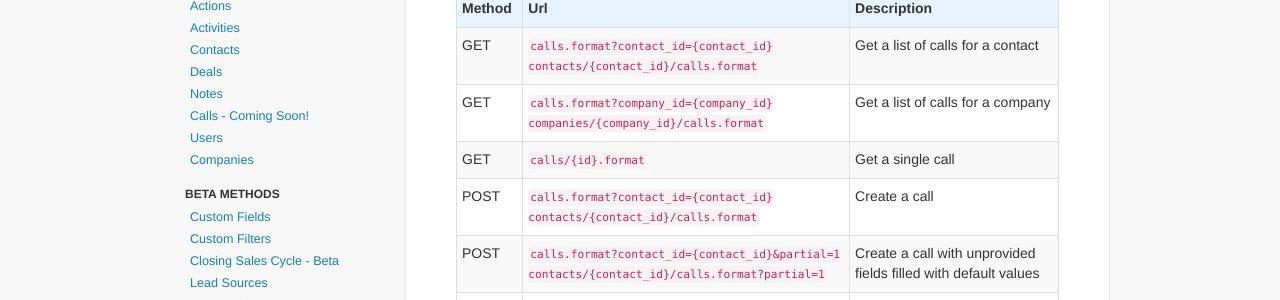
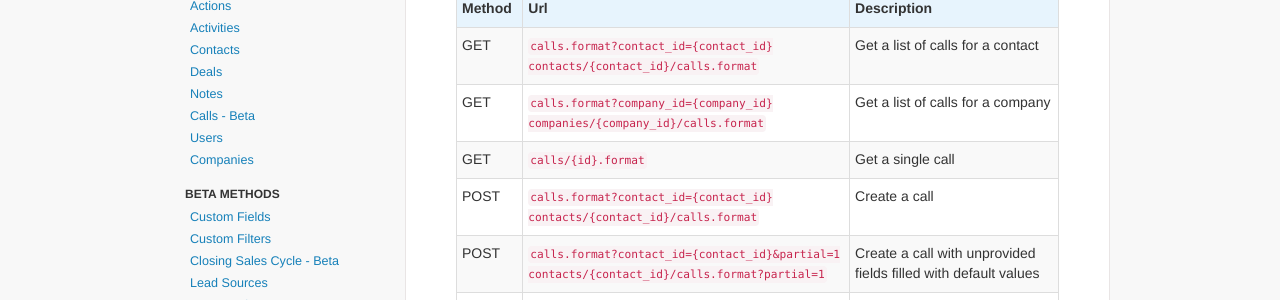
Before and after one commit to OnePageCRM/OnePageCRM.github.io, a Jekyll site: the page built from _posts/2014-03-04-calls.md, in a window 1280 px wide and 900 px high. Shown: the part 445-745 px from the top of the window. Built offline with Jekyll 4.4.1, drawn with Linux system fonts in a browser that asks for light colours; nearby versions of some CDN libraries; Markdown is read by kramdown in place of the engine named in the settings.

Commit message:
Update 2014-03-04-calls.md

```diff
--- a/_posts/2014-03-04-calls.md
+++ b/_posts/2014-03-04-calls.md
@@ -1,6 +1,6 @@
 ---
 layout: api
-title: "Calls - Coming Soon!"
+title: "Calls - Beta"
 slug: "calls"
 category: mainresources
 date: 2014-03-04 10:29:34
```
